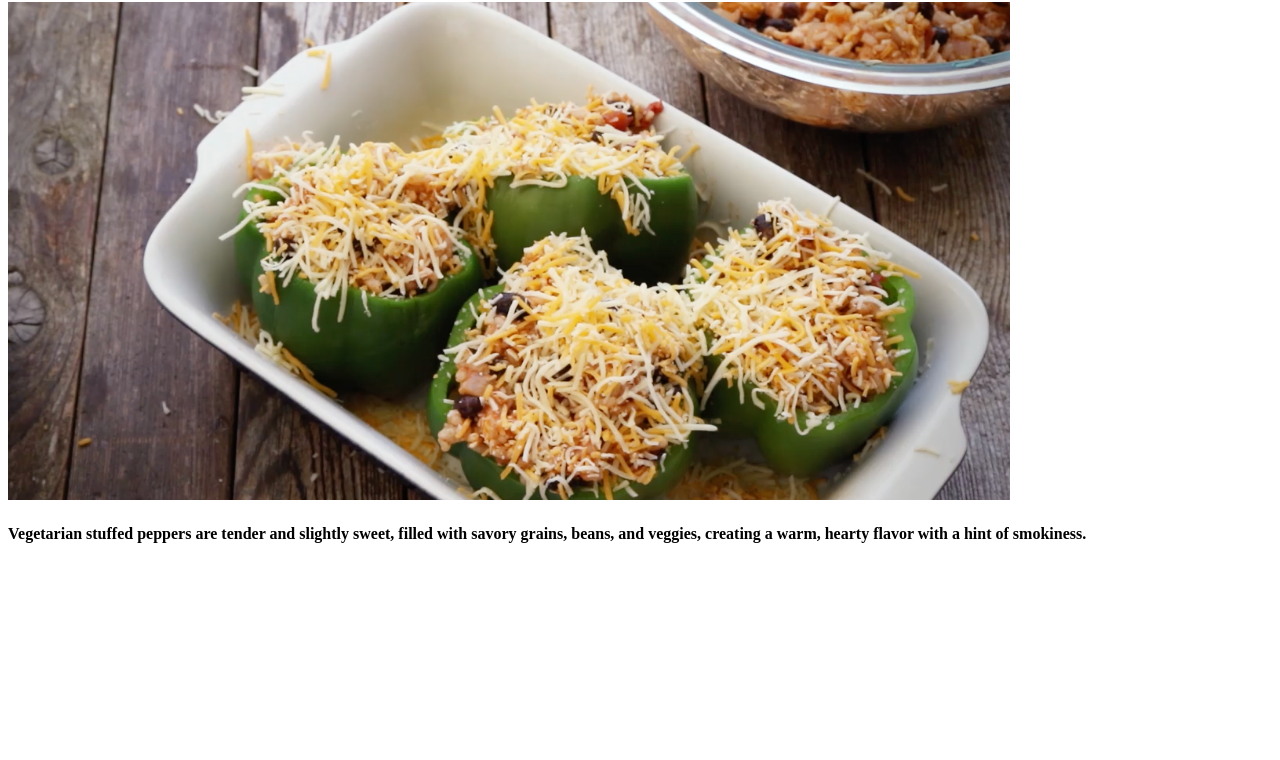
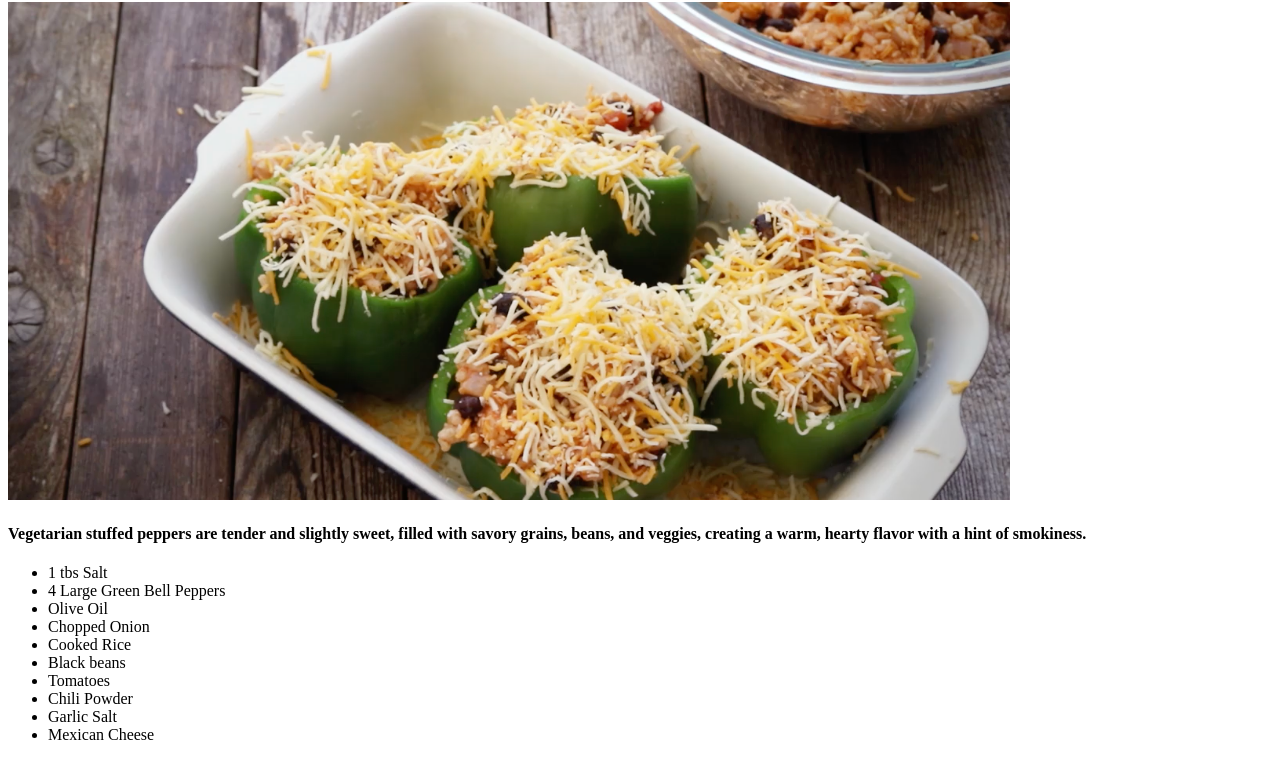
Before and after one commit to narwalsim/odin-recipes, a plain HTML site: page recipes/stuffedpeppers.html in a window 1280 px wide. Shown: the part 78-838 px from the top of the page. Before the commit the page ends 800 px from the top, so only its background shows below. Drawn offline with Linux system fonts and the light colour scheme; files whose address does not match are found by name.

Commit message:
Entered the ingredients for the Stuffed Peppers recipe

```diff
--- a/recipes/stuffedpeppers.html
+++ b/recipes/stuffedpeppers.html
@@ -13,7 +13,16 @@
         and veggies, creating a warm, hearty flavor with a hint of smokiness.
     </h4>
     <ul>
-
+        <li> 1 tbs Salt </li>
+        <li> 4 Large Green Bell Peppers</li>
+        <li> Olive Oil </li>
+        <li> Chopped Onion</li>
+        <li> Cooked Rice </li>
+        <li> Black beans </li>
+        <li> Tomatoes</li>
+        <li> Chili Powder</li>
+        <li> Garlic Salt</li>
+        <li> Mexican Cheese</li>
     </ul>
 </body>
 </html>
```
